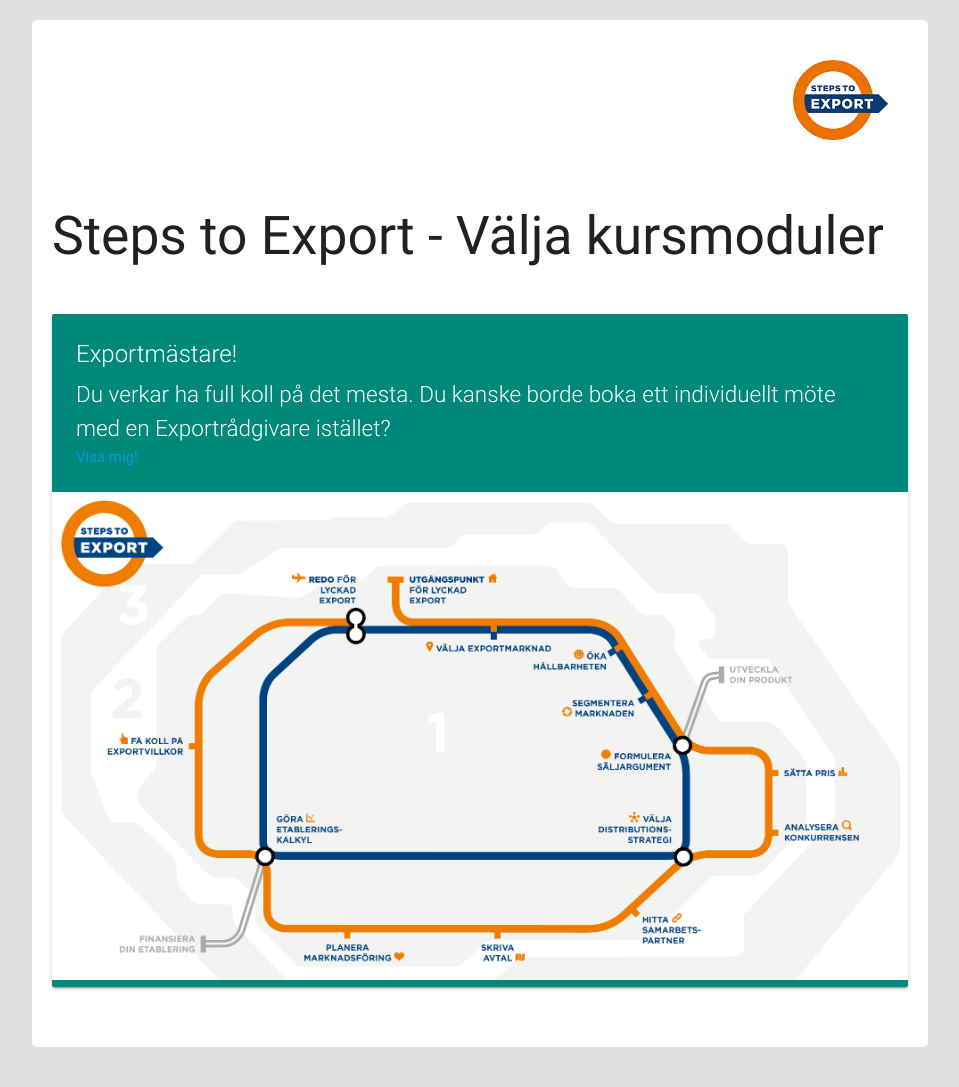
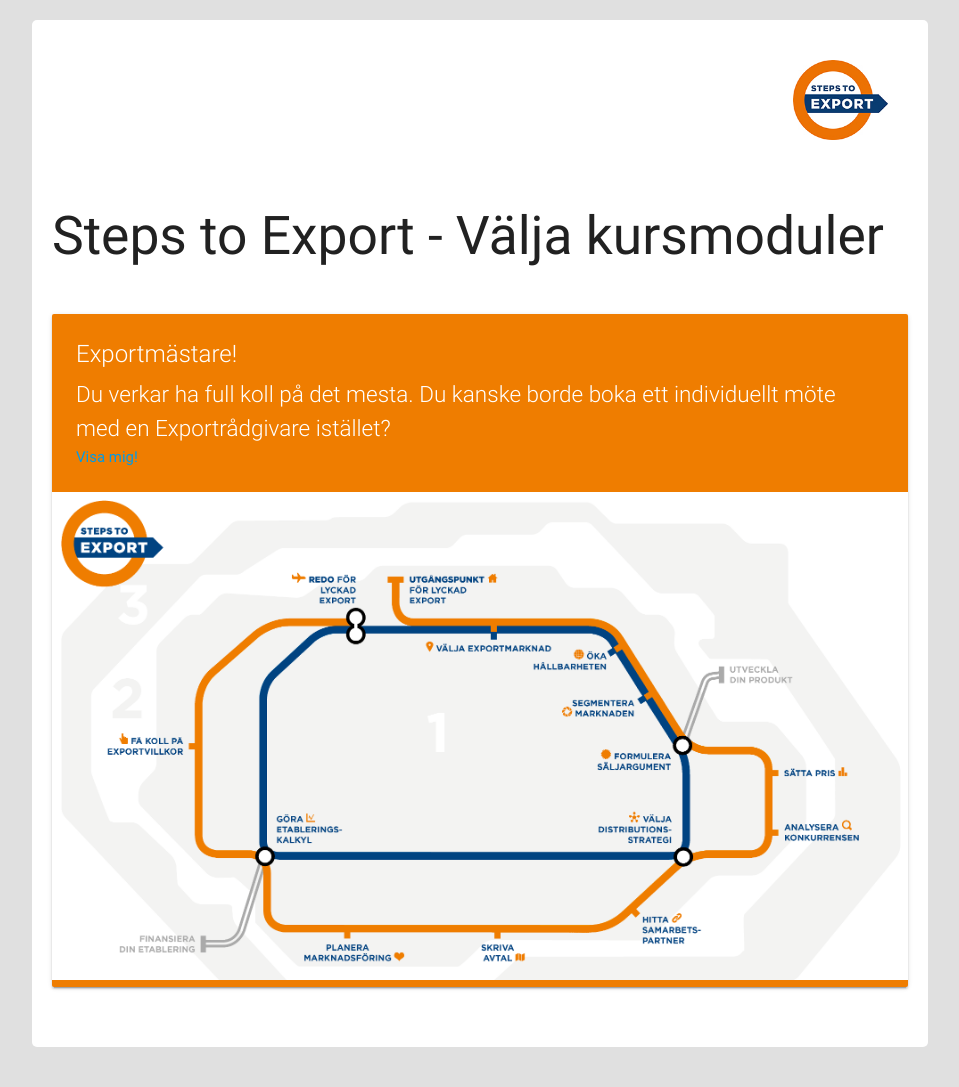
Before and after one commit to gustavwennerblom/ste_assess, a Flask app: template templates/feedback.html in a window 1280 px wide. Shown: the whole page, without its empty margins (160-1119 px from the left). Run offline with Flask 2, Linux system fonts and the light colour scheme; the template is opened without the code that fills it, so the values that code supplies are empty; some libraries are stand-ins or nearby versions.

Commit message:
Minor UX changes

```diff
--- a/main.py
+++ b/main.py
@@ -60,10 +60,5 @@ def generate_feedback(recommended_modules):
     return feedback
 
 
-
-@app.route('/feedback')
-def feedback(answers):
-    return str(answers)
-
 if __name__ == '__main__':
     app.run(debug=True, port=5000)
--- a/requirements.txt
+++ b/requirements.txt
@@ -1,8 +1,12 @@
 click==6.7
+coverage==4.5
 Flask==0.12.2
+Flask-Testing==0.7.1
 Flask-WTF==0.14.2
 itsdangerous==0.24
 Jinja2==2.10
 MarkupSafe==1.0
+pkg-resources==0.0.0
+selenium==3.8.1
 Werkzeug==0.14.1
 WTForms==2.1
--- a/templates/feedback.html
+++ b/templates/feedback.html
@@ -17,7 +17,7 @@
         </div>
         <div class="row">
             <div class="col s12">
-                <div class="card teal darken-1">
+                <div class="card bus-yellow-dark">
                     <div class="card-content white-text">
                     {% if feedback|length < 1 %}
                         <span class="card-title">Exportmästare!</span>
@@ -40,7 +40,7 @@
                 <img src="{{url_for('static', filename='ste_nomenu_2.png')}}" id="ste_map" class="responsive-img">
                 {# The 3rd and 4th element in the feedback lines are the relative coordinates of the "station" #}
                 {% for item in feedback %}
-                    <a href="{{item[1]}}" target="_blank" class="btn-floating teal pulse map_icon" style="left: {{item[2]}}%; top: {{item[3]}}%">
+                    <a href="{{item[1]}}" target="_blank" class="btn-floating bus-yellow-dark pulse map_icon" style="left: {{item[2]}}%; top: {{item[3]}}%">
                         <i class="material-icons">play_arrow</i>
                     </a>
                 {% endfor %}
```
Also changed, not shown: 1 other file.
